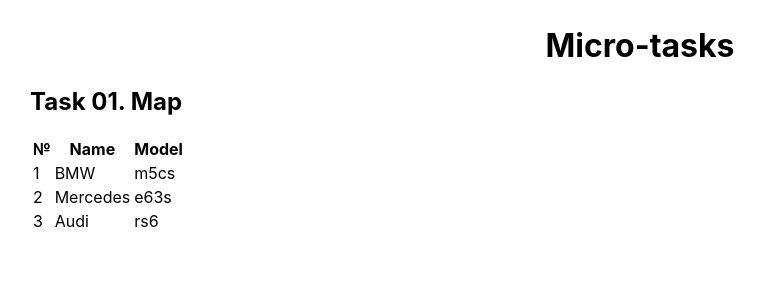
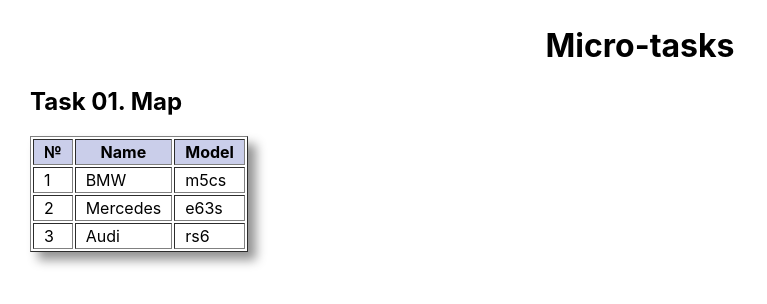
Before and after one commit to AlekseiBestuzhev/micro-tasks, a React (Create React App) app: page / in a window 1280 px wide. Shown: the top 304 px of the page, without its empty margins (0-767 px from the left). Built offline with nearby package versions, Linux system fonts and the light colour scheme.

Commit message:
upd: task_01 add style

```diff
--- /dev/null
+++ b/src/tasks/task_01_map/TaskMap.module.css
@@ -0,0 +1,12 @@
+.table {
+	box-shadow: 8px 8px 10px rgb(148, 148, 148);
+}
+
+th,
+td {
+	padding: 2px 10px;
+}
+
+th {
+	background-color: rgb(202, 206, 234);
+}
--- a/src/tasks/task_01_map/TaskMap.tsx
+++ b/src/tasks/task_01_map/TaskMap.tsx
@@ -1,4 +1,5 @@
 import React from 'react';
+import cls from './TaskMap.module.css';
 
 type CarsType = {
 	manufacturer: string,
@@ -23,7 +24,7 @@
 	return (
 		<>
 			<h2>Task 01. Map</h2>
-			<table>
+			<table className={cls.table} border={1}>
 				<tr>
 					<th>№</th>
 					<th>Name</th>
```
